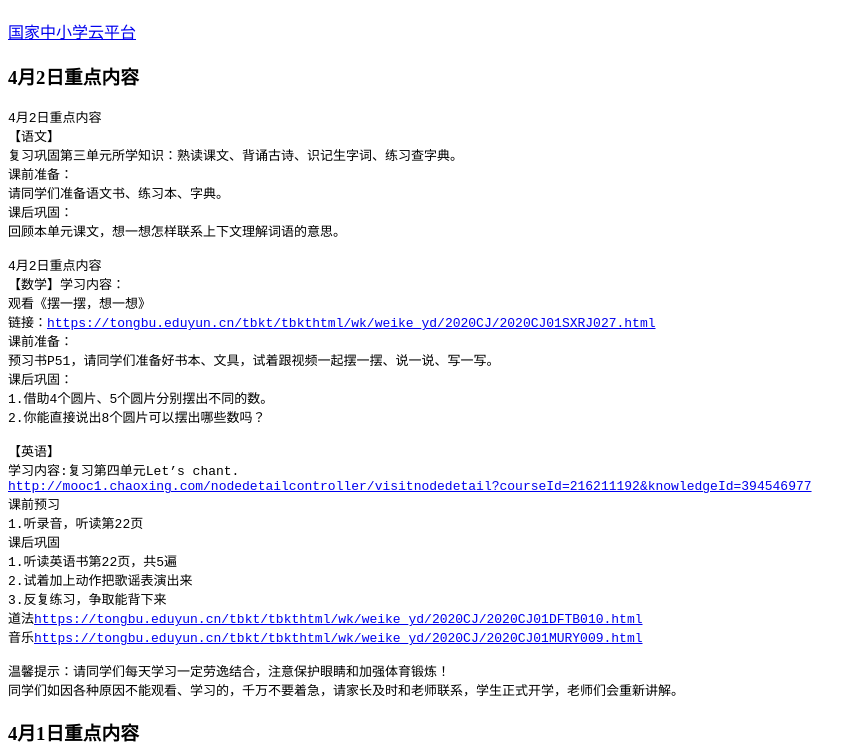
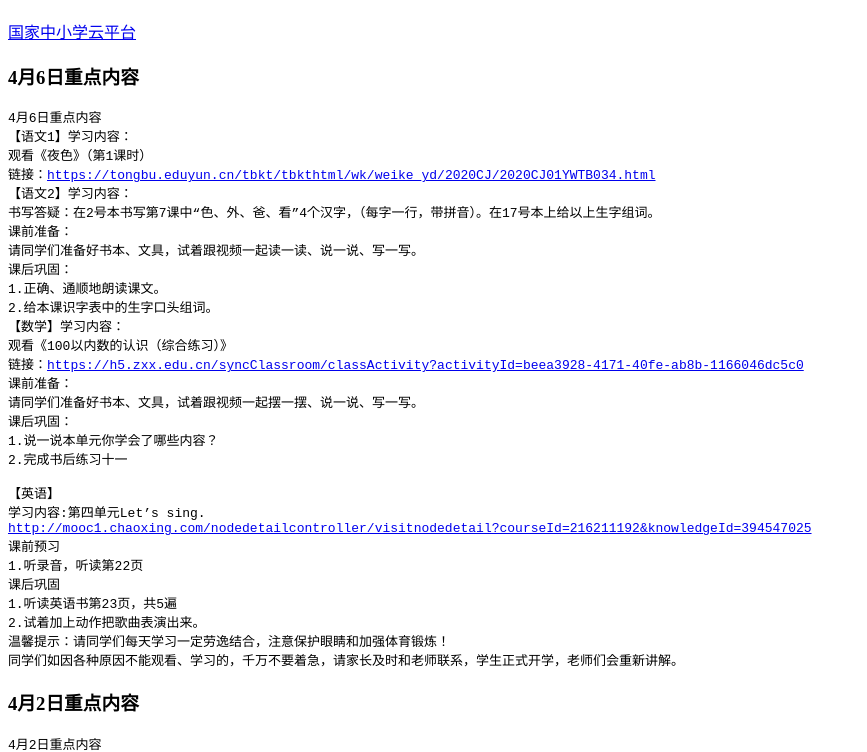
Before and after one commit to williamegger/williamegger.github.io, a plain HTML site: page haohao.html in a window 1280 px wide. Shown: the part 61-813 px from the top of the page, without its empty margins (0-867 px from the left). Drawn offline with Linux system fonts and the light colour scheme.

Commit message:
4月6日重点内容

```diff
--- a/haohao.html
+++ b/haohao.html
@@ -12,6 +12,42 @@
 <p>
     <a target="_blank" href="https://tongbu.eduyun.cn/tbkt/tbkthtml/1.html">国家中小学云平台</a>
 </p>
+
+
+
+<h3>4月6日重点内容</h3>
+<pre>
+4月6日重点内容
+【语文1】学习内容：
+观看《夜色》（第1课时）
+链接：<a target="_blank" href="https://tongbu.eduyun.cn/tbkt/tbkthtml/wk/weike_yd/2020CJ/2020CJ01YWTB034.html">https://tongbu.eduyun.cn/tbkt/tbkthtml/wk/weike_yd/2020CJ/2020CJ01YWTB034.html</a>
+【语文2】学习内容：
+书写答疑：在2号本书写第7课中“色、外、爸、看”4个汉字，（每字一行，带拼音）。在17号本上给以上生字组词。
+️课前准备：
+请同学们准备好书本、文具，试着跟视频一起读一读、说一说、写一写。
+️课后巩固：
+1.正确、通顺地朗读课文。
+2.给本课识字表中的生字口头组词。
+【数学】学习内容：
+观看《100以内数的认识（综合练习）》
+链接：<a target="_blank" href="https://h5.zxx.edu.cn/syncClassroom/classActivity?activityId=beea3928-4171-40fe-ab8b-1166046dc5c0">https://h5.zxx.edu.cn/syncClassroom/classActivity?activityId=beea3928-4171-40fe-ab8b-1166046dc5c0</a>
+️课前准备：
+请同学们准备好书本、文具，试着跟视频一起摆一摆、说一说、写一写。
+️课后巩固：
+1.说一说本单元你学会了哪些内容？
+2.完成书后练习十一
+
+【英语】
+学习内容:第四单元Let’s sing.
+<a target="_blank" href="http://mooc1.chaoxing.com/nodedetailcontroller/visitnodedetail?courseId=216211192&knowledgeId=394547025">http://mooc1.chaoxing.com/nodedetailcontroller/visitnodedetail?courseId=216211192&knowledgeId=394547025</a>
+️课前预习
+1.听录音，听读第22页
+️课后巩固
+1.听读英语书第23页，共5遍
+2.试着加上动作把歌曲表演出来。
+温馨提示：请同学们每天学习一定劳逸结合，注意保护眼睛和加强体育锻炼！
+同学们如因各种原因不能观看、学习的，千万不要着急，请家长及时和老师联系，学生正式开学，老师们会重新讲解。
+</pre>
 
 
 <h3>4月2日重点内容</h3>
```
